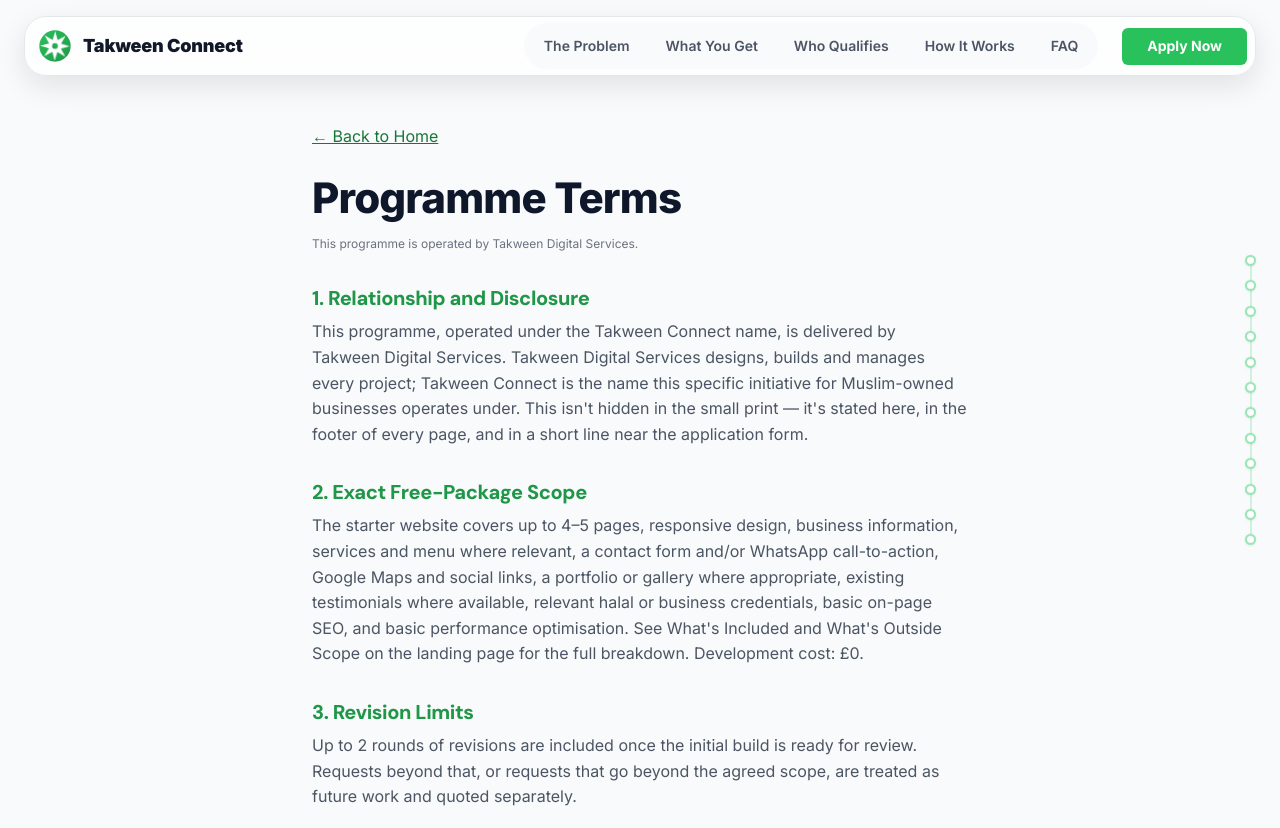
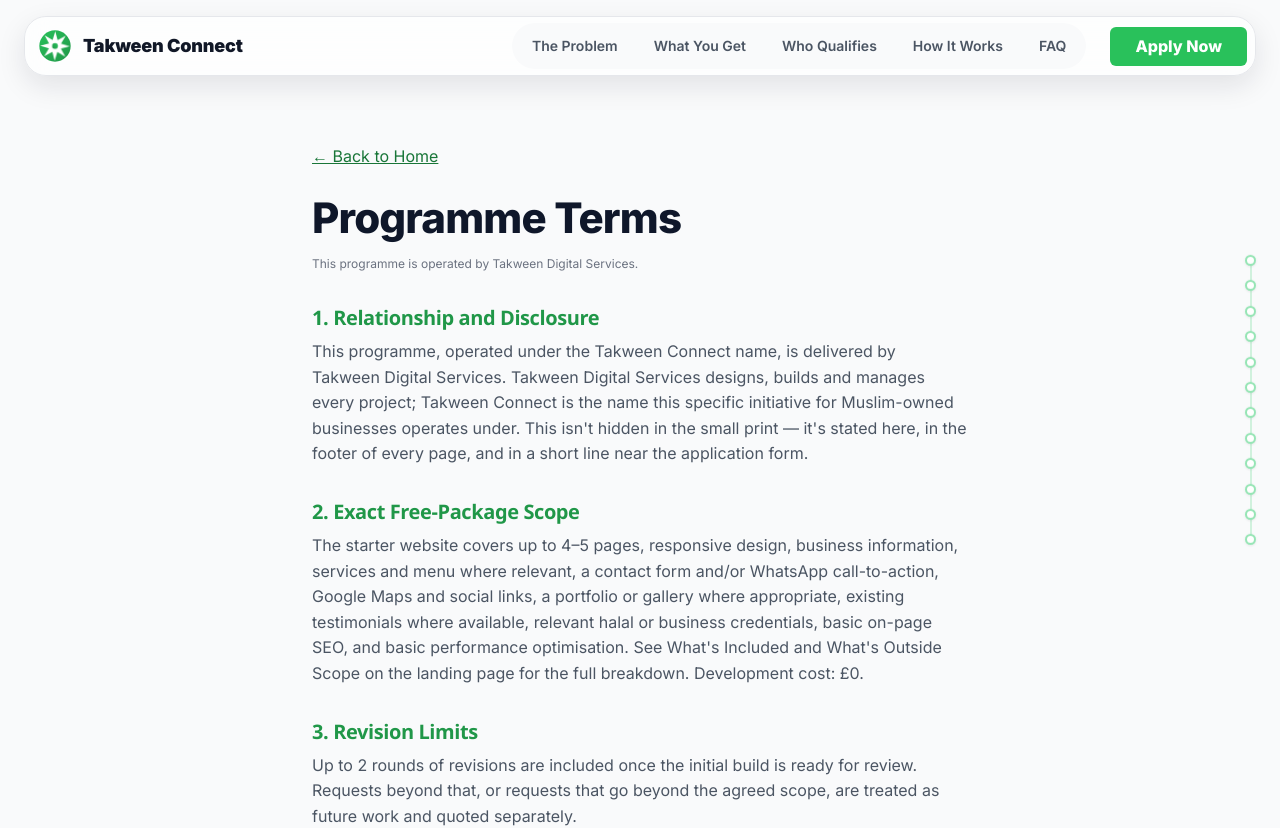
Before and after one commit to takweentutors1/HalalBusinessSponsored, a Next.js app: page /programme-terms in a window 1280 px wide. Shown: the top 828 px of the page. Built offline with nearby package versions, Linux system fonts and the light colour scheme; no server answers.

Commit message:
Header navbar issue Fixed

```diff
--- a/app/globals.css
+++ b/app/globals.css
@@ -31,6 +31,7 @@
 body {
   max-width: 100vw;
   overflow-x: hidden;
+  overflow-x: clip;
 }
 
 body {
@@ -112,12 +113,12 @@
   }
 }
 
-@media (max-width: 380px) {
+/* @media (max-width: 380px) {
   h1,
   .ui-hero-heading {
     font-size: clamp(34px, 10vw, 40px) !important;
   }
-}
+} */
 
 /* Hide secondary header nav link on narrow screens so the logo has room */
 .ui-header-nav-link {
@@ -220,13 +221,23 @@
   display: inline-flex;
   align-items: center;
   justify-content: center;
-  width: 46px;
+  gap: 6px;
+  width: auto;
+  min-width: 40px;
   height: 40px;
+  padding: 0 12px;
   border-radius: var(--radius-full);
   background: var(--color-primary);
   color: #fff;
   text-decoration: none;
   flex-shrink: 0;
+  font-size: 0.8rem;
+  font-weight: 700;
+  letter-spacing: 0.01em;
+}
+
+.ui-mobile-nav-apply-text {
+  line-height: 1;
 }
 
 .ui-mobile-nav-close {
@@ -355,6 +366,15 @@
 
   .ui-logo-wordmark {
     font-size: 0.88rem !important;
+  }
+
+  .ui-mobile-nav-apply-text {
+    display: none;
+  }
+
+  .ui-mobile-nav-apply {
+    width: 40px;
+    padding: 0;
   }
 }
 
@@ -489,8 +509,8 @@
 .ui-header-cta {
   background: var(--color-accent);
   padding: calc(var(--space-2) * 1.25) calc(var(--space-5) * 1.25);
-  font-size: var(--font-size-sm);
-  font-weight: 700 !important;
+  /* font-size: var(--font-size-sm); */
+  /* font-weight: 700 !important; */
   white-space: nowrap;
 }
 
--- a/components/sections/ProcessSteps.tsx
+++ b/components/sections/ProcessSteps.tsx
@@ -67,7 +67,7 @@
           fontFamily: "var(--font-display)",
           marginBottom: "var(--space-2)",
           fontSize: "20px",
-          fontWeight: 700,
+          // fontWeight: 700,
           color: "#0f172a",
           lineHeight: 1.3,
         }}
--- a/components/shared/MobileNav.tsx
+++ b/components/shared/MobileNav.tsx
@@ -63,6 +63,7 @@
         aria-label="Apply Now"
       >
         <ApplyIcon />
+        <span className="ui-mobile-nav-apply-text">Apply</span>
       </Link>
       <button
         ref={toggleRef}
@@ -110,6 +111,7 @@
               onClick={() => setOpen(false)}
             >
               <ApplyIcon />
+              <span className="ui-mobile-nav-apply-text">Apply</span>
             </Link>
             <button
               ref={closeRef}
@@ -150,10 +152,10 @@
 
 function ApplyIcon() {
   return (
-    <svg width="22" height="22" viewBox="0 0 24 24" fill="none" aria-hidden="true">
-      <circle cx="12" cy="8" r="3.25" stroke="currentColor" strokeWidth="1.8" />
+    <svg width="20" height="20" viewBox="0 0 24 24" fill="none" aria-hidden="true">
+      <rect x="5" y="3" width="14" height="18" rx="2.2" stroke="currentColor" strokeWidth="1.8" />
       <path
-        d="M5.5 19.2c.7-3.2 3.3-5.2 6.5-5.2s5.8 2 6.5 5.2"
+        d="M9 9h6M9 13h6M9 17h3.5"
         stroke="currentColor"
         strokeWidth="1.8"
         strokeLinecap="round"
--- a/components/shared/ScrollHeader.tsx
+++ b/components/shared/ScrollHeader.tsx
@@ -1,48 +1,32 @@
 "use client";
 
-import { useRef, type ReactNode } from "react";
+import { useEffect, useRef, type ReactNode } from "react";
 import { useGSAP } from "@gsap/react";
-import { gsap, ScrollTrigger, prefersReducedMotion } from "@/lib/gsap";
+import { ScrollTrigger } from "@/lib/gsap";
 
 /**
- * Sticky wrapper around SiteHeader. Stays pinned on scroll on both
- * mobile and desktop (no hide-on-downscroll). Also drives the desktop
- * floating-card shrink/shadow via `.ui-header-scroll-wrap/[data-scrolled]`
- * in components.css.
+ * Fixed header wrapper — `position: sticky` still scrolls away on some
+ * mobile browsers when body has overflow-x clipping (and with Lenis).
+ * Fixed keeps the bar on screen; a spacer holds the layout gap so
+ * content is not hidden underneath.
  *
- * Bolted on from the outside — SiteHeader.tsx itself is never touched
- * (standing project rule: the header is treated as stable).
- *
- * If the user prefers reduced motion, [data-scrolled] still updates so
- * the CSS shrink still happens, but the shadow tween is skipped.
+ * Also drives the desktop floating-card shrink via
+ * `.ui-header-scroll-wrap/[data-scrolled]` in components.css.
  */
 export function ScrollHeader({ children }: { children: ReactNode }) {
   const headerWrapRef = useRef<HTMLDivElement>(null);
+  const spacerRef = useRef<HTMLDivElement>(null);
 
   useGSAP(
     () => {
       const el = headerWrapRef.current;
       if (!el) return;
 
-      gsap.set(el, { yPercent: 0, clearProps: "transform" });
-
       const trigger = ScrollTrigger.create({
         start: "top top",
         end: "max",
         onUpdate: (self) => {
-          const currentScrollY = self.scroll();
-          el.dataset.scrolled = currentScrollY > 40 ? "true" : "false";
-
-          if (prefersReducedMotion()) return;
-
-          gsap.to(el, {
-            boxShadow:
-              currentScrollY > 40
-                ? "0 10px 25px -5px rgba(0, 0, 0, 0.08), 0 8px 10px -6px rgba(0, 0, 0, 0.04)"
-                : "none",
-            duration: 0.2,
-            overwrite: "auto",
-          });
+          el.dataset.scrolled = self.scroll() > 40 ? "true" : "false";
         },
       });
 
@@ -53,18 +37,42 @@
     { scope: headerWrapRef }
   );
 
+  useEffect(() => {
+    const el = headerWrapRef.current;
+    const spacer = spacerRef.current;
+    if (!el || !spacer) return;
+
+    const syncHeight = () => {
+      spacer.style.height = `${el.offsetHeight}px`;
+    };
+
+    syncHeight();
+    const observer = new ResizeObserver(syncHeight);
+    observer.observe(el);
+    window.addEventListener("resize", syncHeight);
+
+    return () => {
+      observer.disconnect();
+      window.removeEventListener("resize", syncHeight);
+    };
+  }, []);
+
   return (
+    <>
       <div
         ref={headerWrapRef}
         className="ui-header-scroll-wrap"
         style={{
-        position: "sticky",
+          position: "fixed",
           top: 0,
+          left: 0,
+          right: 0,
           zIndex: 100,
-        transition: "box-shadow 0.2s ease",
         }}
       >
         {children}
       </div>
+      <div ref={spacerRef} className="ui-header-scroll-spacer" aria-hidden="true" />
+    </>
   );
 }
--- a/styles/components.css
+++ b/styles/components.css
@@ -458,13 +458,18 @@
   }
 }
 
-/* Site header: floating inset card on desktop, full-bleed sticky bar
-   below that. SiteHeader.tsx itself is never edited (standing project
-   rule) — these rules override its inline background/border/padding via
+/* Site header: floating inset card on desktop, pill bar on mobile.
+   SiteHeader.tsx itself is never edited (standing project rule) —
+   these rules override its inline background/border/padding via
    the .ui-site-header hook it already renders, using !important since
-   inline styles otherwise win. .ui-header-scroll-wrap is the sticky
-   wrapper div rendered by ScrollHeader.tsx, which also sets
-   [data-scrolled] on scroll so the header can shrink slightly. */
+   inline styles otherwise win. .ui-header-scroll-wrap is the fixed
+   wrapper div rendered by ScrollHeader.tsx; .ui-header-scroll-spacer
+   reserves the same height in document flow. */
+.ui-header-scroll-spacer {
+  pointer-events: none;
+  height: 88px;
+}
+
 @media (max-width: 640px) {
   .ui-header-scroll-wrap {
     padding: 10px 12px 0;
@@ -476,6 +481,10 @@
     background: #ffffff !important;
     box-shadow: 0 10px 28px rgba(17, 24, 39, 0.1);
     padding: 6px 8px 6px 14px !important;
+  }
+
+  .ui-header-scroll-spacer {
+    height: 72px;
   }
 }
 
@@ -505,4 +514,8 @@
     padding-bottom: var(--space-3) !important;
     box-shadow: var(--shadow-lg);
   }
+
+  .ui-header-scroll-spacer {
+    height: 104px;
+  }
 }
--- a/styles/tokens.css
+++ b/styles/tokens.css
@@ -74,7 +74,7 @@
    * the docs/index.html redesign; the fallback stacks only matter before
    * the webfont loads or if next/font's variable is ever missing.
    */
-  --font-display: var(--font-dm-sans), "Segoe UI", Arial, sans-serif;
+  --font-display: "Segoe UI", Arial, sans-serif;
   --font-body: var(--font-inter), -apple-system, BlinkMacSystemFont, "Segoe UI", Roboto, sans-serif;
   --font-mono: "Courier New", monospace;
 
```
Lines whose indentation alone changed are shown as unchanged.
